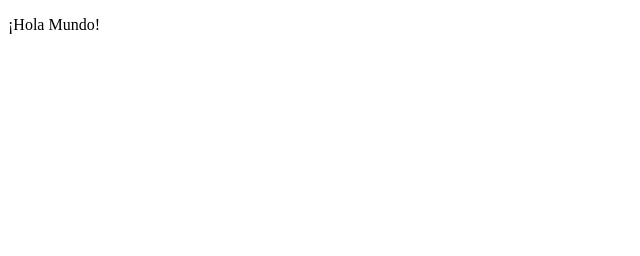
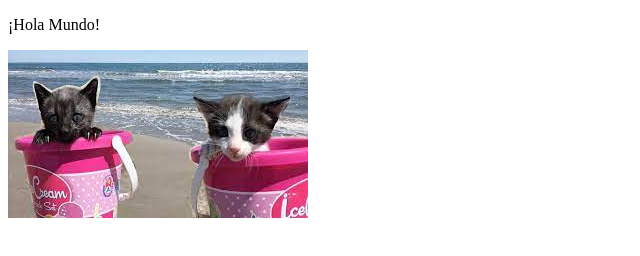
Before and after one commit to JorgeVazquezM/JorgeVM, a plain HTML site: page Index.html in a window 1280 px wide. Shown: the whole page, without its empty margins (0-640 px from the left). Drawn offline with Linux system fonts and the light colour scheme.

Commit message:
he puesto una foto

```diff
--- a/Index.html
+++ b/Index.html
@@ -8,7 +8,7 @@
 
 <body>
     <p>¡Hola Mundo!</p>
-
+    <img src="imagen/gatitos.jpg" alt="mi imagen">
 </body>
 
 
```
Also changed, not shown: imagen/gatitos.jpg (added).
